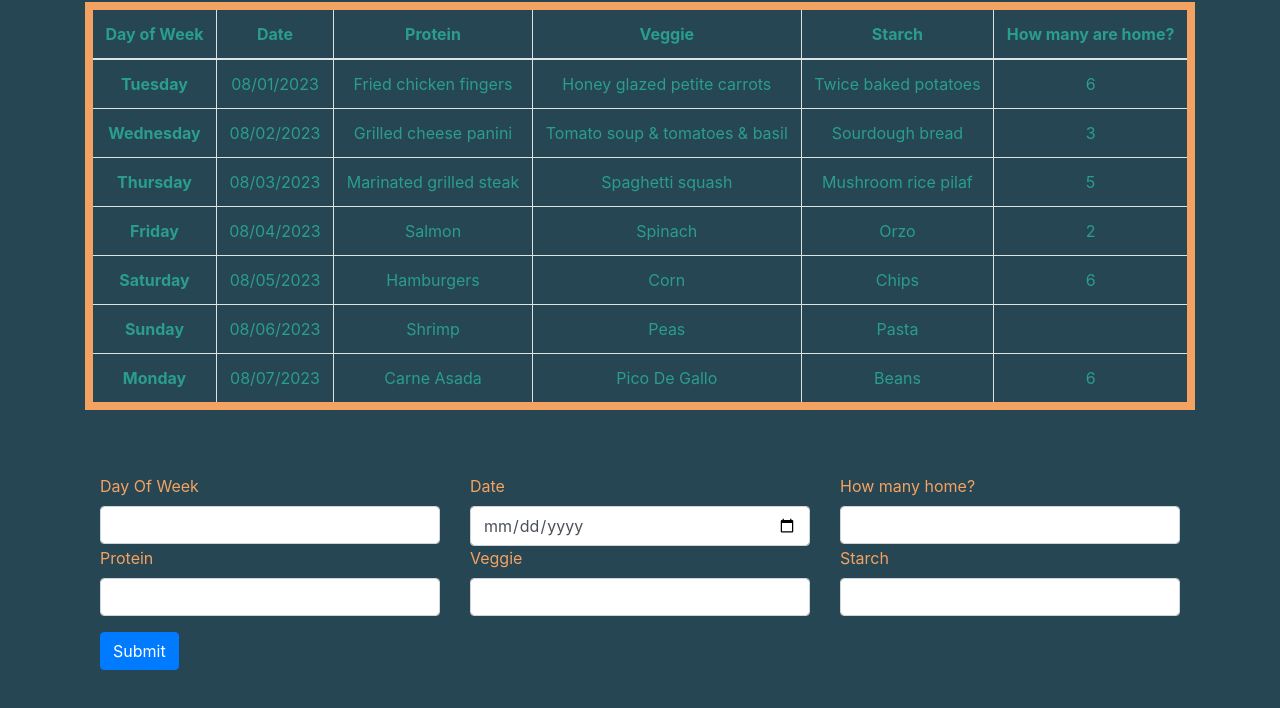
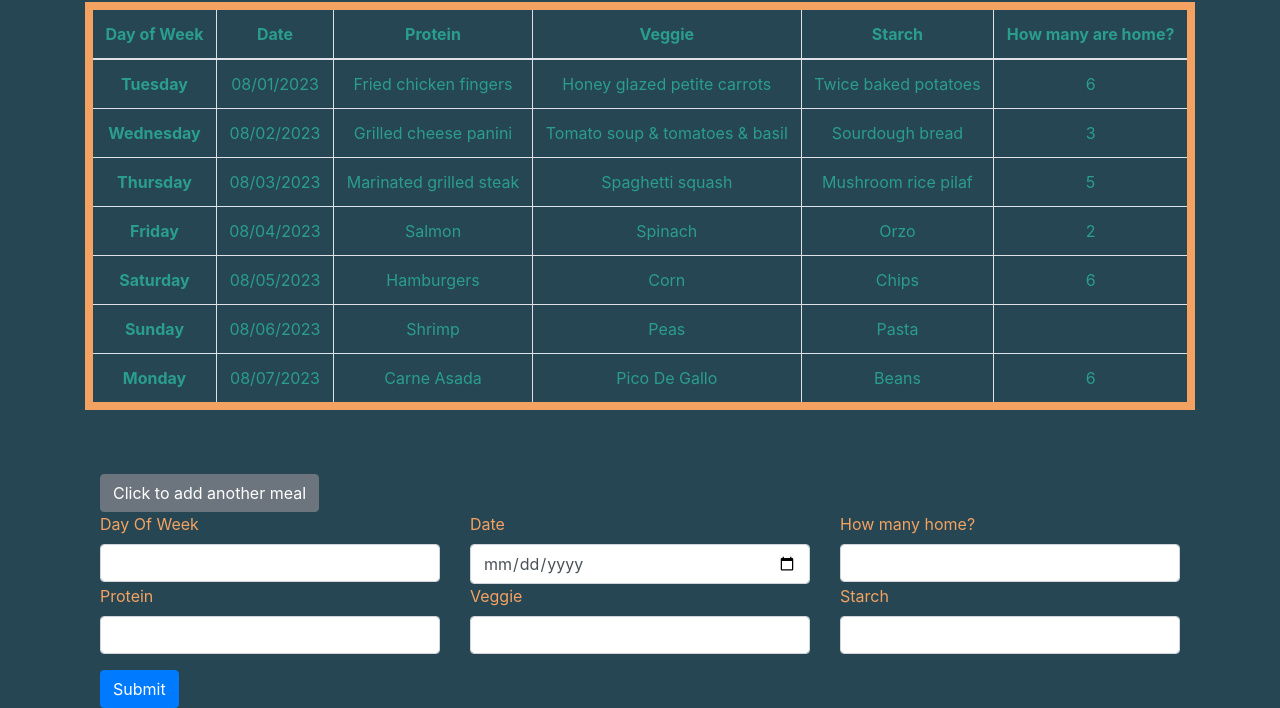
Before and after one commit to caroleatierney/Dinner_Planner, a website: page index.html in a window 1280 px wide. Shown: the part 102-810 px from the top of the page. Drawn offline with nearby package versions, Linux system fonts and the light colour scheme.

Commit message:
basic row and cells added

```diff
--- a/index.html
+++ b/index.html
@@ -21,11 +21,7 @@
         </header>
 
         <!-- This is a bootstrap table -->
-
-
-        <!-- Pick a date thing -->
-
-        <table class="table text-center table-bordered" style="border-color: #f4a261; border-style:solid; border-width:8px; background-color:e9c46a; color: #2a9d8f">
+        <table id="dinnerPlannerTable" class="table text-center table-bordered" style="border-color: #f4a261; border-style:solid; border-width:8px; background-color:e9c46a; color: #2a9d8f">
             <thead>
                 <tr>
                     <th scope="col">Day of Week</th>
@@ -102,6 +98,7 @@
             <div class="row">
                 <div class="col-12 pt-5" style="color:#f4a261">
                     <form>
+                        <button id="anotherMeal" type="button" onclick="addMeal()" class="btn btn-secondary">Click to add another meal</button>
                         <div class="form-group">
                             <div class="row">
                                 <div class="col-4">
@@ -134,7 +131,7 @@
                         </div>
                         <button type="submit" class="btn btn-primary">Submit</button>
                     </form>
-
+            <script src="index.js"></script>
             <script src="https://cdn.jsdelivr.net/npm/bootstrap@4.0.0/dist/js/bootstrap.min.js"
                 integrity="sha384-JZR6Spejh4U02d8jOt6vLEHfe/JQGiRRSQQxSfFWpi1MquVdAyjUar5+76PVCmYl"
                 crossorigin="anonymous"></script>
--- a/index.js
+++ b/index.js
@@ -0,0 +1,26 @@
+
+
+function addMeal() {
+
+    // var oRows = document.getElementById('dinnerPlannerTable').getElementsByTagName('tr');
+    // var iRowCount = oRows.length;
+    // alert('Your table has ' + iRowCount + ' rows.');
+
+    var tableRowCount = document.getElementById('dinnerPlannerTable').getElementsByTagName('tr').length;
+    alert('Your table has ' + tableRowowCount + ' rows.');
+
+    const table = document.getElementById("dinnerPlannerTable");
+    var row = table.insertRow(0);
+    var cell1 = row.insertCell(0);
+    var cell2 = row.insertCell(1);
+    var cell3 = row.insertCell(2);
+    var cell4 = row.insertCell(3);
+    var cell5 = row.insertCell(4);
+    var cell6 = row.insertCell(5);
+    cell1.innerHTML = "new cell 1";
+    cell2.innerHTML = "new cell 2";
+    cell3.innerHTML = "new cell 3";
+    cell4.innerHTML = "new cell 4";
+    cell5.innerHTML = "new cell 5";
+    cell6.innerHTML = "new cell 6";
+}
```
